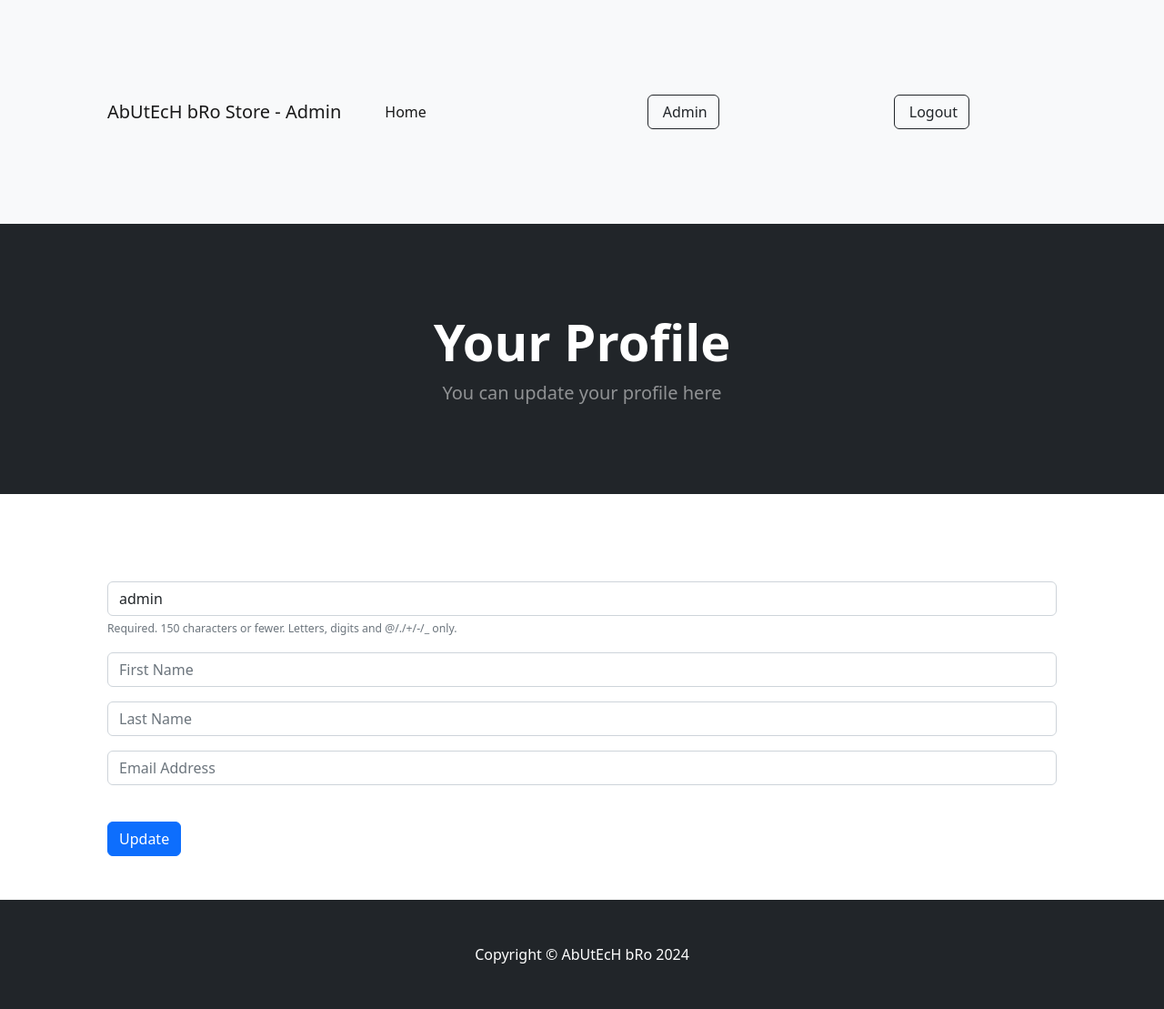
After one commit to Abutechbro/ecommerce, a Django app: page /update_user in a window 1280 px wide. The commit adds this page. Shown: the whole page at 91% size. Run offline with Django 5.2, Linux system fonts and the light colour scheme; a user stored in the database is signed in; data comes from the database, SQL or seed files in the repository; both versions use the stored data as it was after the commit; some libraries are stand-ins or nearby versions.

Commit message:
june25 commit

```diff
--- a/store/forms.py
+++ b/store/forms.py
@@ -1,6 +1,27 @@
 from django.contrib.auth.models import User
-from django.contrib.auth.forms import UserCreationForm
+from django.contrib.auth.forms import UserCreationForm, UserChangeForm
 from django import forms
+
+
+class UpdateUserFrom(UserChangeForm):
+	password = None
+	email = forms.EmailField(label="", widget=forms.TextInput(attrs={'class':'form-control', 'placeholder':'Email Address'}))
+	first_name = forms.CharField(label="", max_length=100, widget=forms.TextInput(attrs={'class':'form-control', 'placeholder':'First Name'}))
+	last_name = forms.CharField(label="", max_length=100, widget=forms.TextInput(attrs={'class':'form-control', 'placeholder':'Last Name'}))
+
+
+	class Meta:
+		model = User
+		fields = ('username', 'first_name', 'last_name', 'email')
+
+	def __init__(self, *args, **kwargs):
+		super(UpdateUserFrom, self).__init__(*args, **kwargs)
+
+		self.fields['username'].widget.attrs['class'] = 'form-control'
+		self.fields['username'].widget.attrs['placeholder'] = 'User Name'
+		self.fields['username'].label = ''
+		self.fields['username'].help_text = '<span class="form-text text-muted"><small>Required. 150 characters or fewer. Letters, digits and @/./+/-/_ only.</small></span>'
+
 
 
 class SignUpForm(UserCreationForm):
--- a/store/templates/store/navbar.html
+++ b/store/templates/store/navbar.html
@@ -122,6 +122,12 @@
             </form> -->
 
             {% if user.is_authenticated %}
+            <a href="{% url 'update_user' %}" class="m-5">
+                <button class="btn btn-outline-dark m-5" type="submit">
+                    <i class="bi-user me-1"></i>
+                    Profile
+                </button>
+            </a>
             <a href="{% url 'logout' %}" class="m-5">
                 <button class="btn btn-outline-dark m-5" type="submit">
                     <i class="bi-user me-1"></i>
--- /dev/null
+++ b/store/templates/store/update_user.html
@@ -0,0 +1,31 @@
+{% extends 'store/base.html' %}
+ {% block content %}
+
+  <!-- Header-->
+  <header class="bg-dark py-5">
+    <div class="container px-4 px-lg-5 my-5">
+        <div class="text-center text-white">
+            <h1 class="display-4 fw-bolder">Your Profile</h1>
+            <p class="lead fw-normal text-white-50 mb-0">You can update your profile here</p>
+        </div>
+    </div>
+</header>
+ <section class="py-5">
+    <div class="container px-4 px-lg-5 mt-5">
+        <div class="row gx-4 gx-lg-5 row-cols-2 row-cols-md-3 row-cols-xl-4 justify-content-center">
+    </div>
+      <!-- Django Form -->
+        <form method="POST" action="{% url 'update_user' %}">
+
+                        {% csrf_token %}
+
+                            {{ user_form.as_p }}
+
+                            <br>
+                <button type="submit" class="btn btn-primary">Update</button>
+            </form>
+                </div>
+        </div>
+    </div>
+</section>
+ {% endblock %}
--- a/store/urls.py
+++ b/store/urls.py
@@ -13,4 +13,5 @@ urlpatterns = [
     path('admin_dashboard/', views.admin_dashboard, name="admin_dashboard"),
     path('category/<str:foo>', views.category, name="category"),
     path('category_summary', views.category_summary, name="category_sum"),
+    path('update_user', views.update_user, name="update_user"),
 ]
--- a/store/views.py
+++ b/store/views.py
@@ -7,7 +7,7 @@ from django.shortcuts import redirect
 from django.contrib.auth.models import User
 from django.contrib.auth.forms import UserCreationForm
 from django import forms
-from .forms import SignUpForm
+from .forms import SignUpForm, UpdateUserFrom
 
 # Create your views here.
 
@@ -119,3 +119,19 @@ def category_summary(request):
     return render(request, 'store/category_summary.html',{
         'categories':categories
     })
+
+
+def update_user(request):
+    if request.user.is_authenticated:
+        current_user = User.objects.get(id=request.user.id)
+        user_form = UpdateUserFrom(request.POST or None, instance=current_user)
+        if user_form.is_valid():
+            user_form.save()
+
+            login(request, current_user)
+            messages.success(request, "Profile Updated Successfully!!")
+            return redirect('home')
+        return render(request, 'store/update_user.html',  {'user_form': user_form})
+    else:
+        messages.success(request, "You need to login to update your profile")
+        return redirect('home')
```
Also changed, not shown: db.sqlite3.
